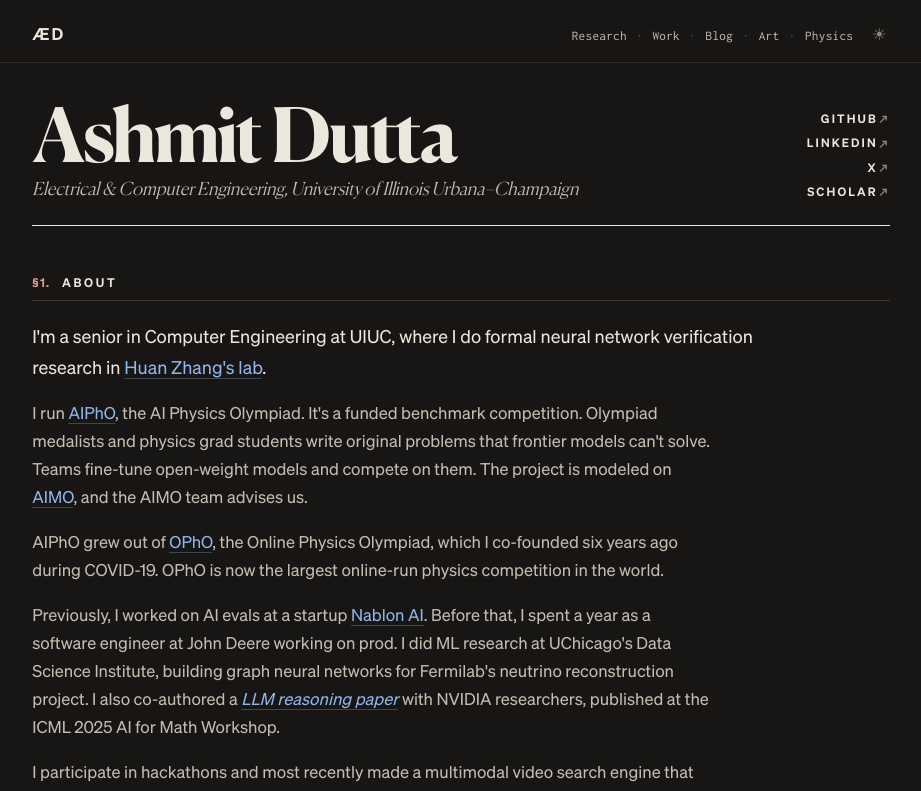
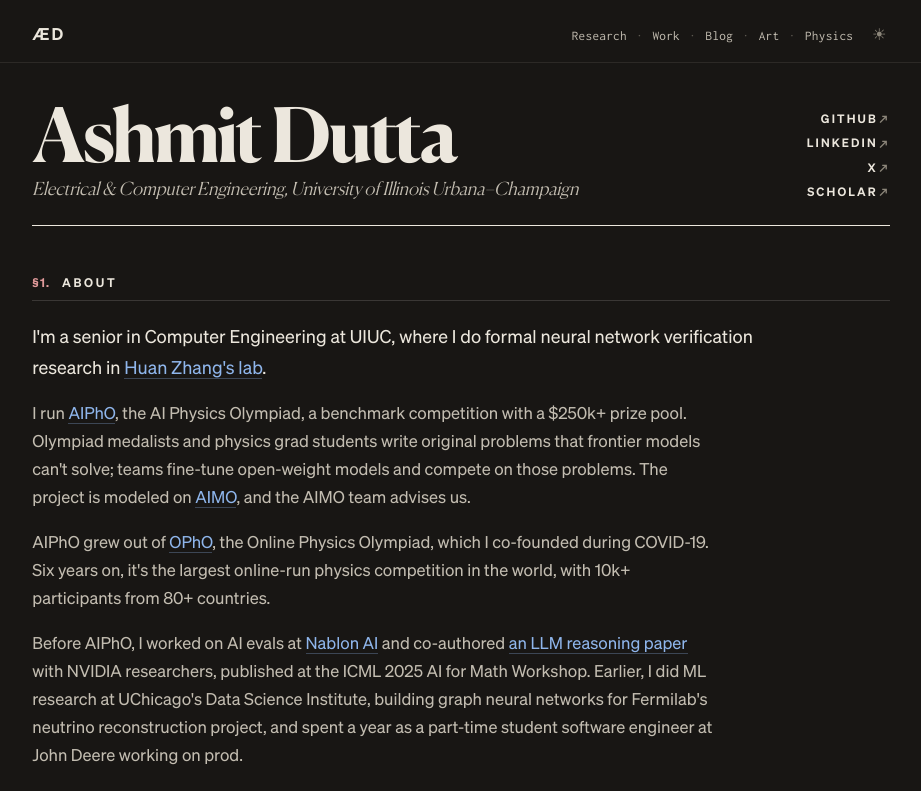
Before and after one commit to aedutta/aedutta.github.io, a React (Vite) app: page / in a window 1280 px wide. Shown: the top 791 px of the page, without its empty margins (179-1100 px from the left). Built offline with nearby package versions, Linux system fonts and the light colour scheme.

Commit message:
update bio

```diff
--- a/src/components/Bio.jsx
+++ b/src/components/Bio.jsx
@@ -15,10 +15,10 @@ export default function Bio() {
         <a href="https://aipho.org" target="_blank" rel="noreferrer">
           AIPhO
         </a>
-        , the AI Physics Olympiad. It's a funded benchmark competition. Olympiad
-        medalists and physics grad students write original problems that
-        frontier models can't solve. Teams fine-tune open-weight models and
-        compete on them. The project is modeled on{' '}
+        , the AI Physics Olympiad, a benchmark competition with a $250k+ prize
+        pool. Olympiad medalists and physics grad students write original
+        problems that frontier models can't solve; teams fine-tune open-weight
+        models and compete on those problems. The project is modeled on{' '}
         <a href="https://aimoprize.com" target="_blank" rel="noreferrer">
           AIMO
         </a>
@@ -30,28 +30,29 @@ export default function Bio() {
         <a href="https://opho.physoly.tech" target="_blank" rel="noreferrer">
           OPhO
         </a>
-        , the Online Physics Olympiad, which I co-founded six years ago during COVID-19. OPhO is
-        now the largest online-run physics competition in the world.
+        , the Online Physics Olympiad, which I co-founded during COVID-19. Six
+        years on, it's the largest online-run physics competition in the world,
+        with 10k+ participants from 80+ countries.
       </p>
 
       <p>
-        Previously, I worked on AI evals at a startup {' '}
+        Before AIPhO, I worked on AI evals at{' '}
         <a href="https://nablon.ai/researchers" target="_blank" rel="noreferrer">
           Nablon AI
-        </a>. Before that, I spent a year as a
-        software engineer at John Deere working on prod. I did ML research at UChicago's Data Science Institute,
-        building graph neural networks for Fermilab's neutrino reconstruction
-        project. I also co-authored a {' '}
+        </a>{' '}
+        and co-authored{' '}
         <a href="https://arxiv.org/abs/2507.09850" target="_blank" rel="noreferrer">
-          <em>
-            LLM reasoning paper
-          </em>
+          an LLM reasoning paper
         </a>{' '}
-        with NVIDIA researchers, published at the ICML 2025 AI for Math Workshop.
+        with NVIDIA researchers, published at the ICML 2025 AI for Math
+        Workshop. Earlier, I did ML research at UChicago's Data Science
+        Institute, building graph neural networks for Fermilab's neutrino
+        reconstruction project, and spent a year as a part-time student software
+        engineer at John Deere working on prod.
       </p>
 
       <p>
-        I participate in hackathons and most recently made a multimodal video search
+        I also do hackathons. Most recently I built a multimodal video search
         engine that won two track prizes at{' '}
         <a
           href="https://github.com/aedutta/shot-spot-treehacks-26/"
```
